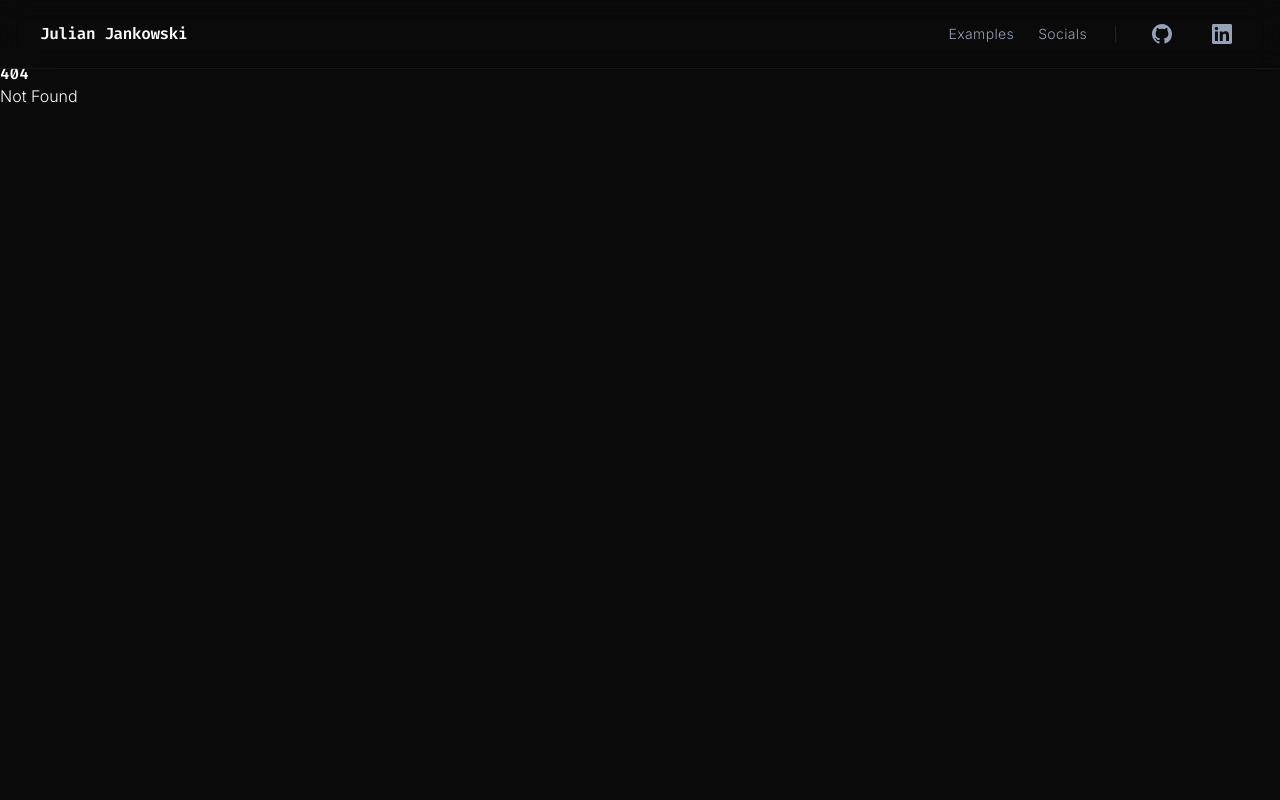
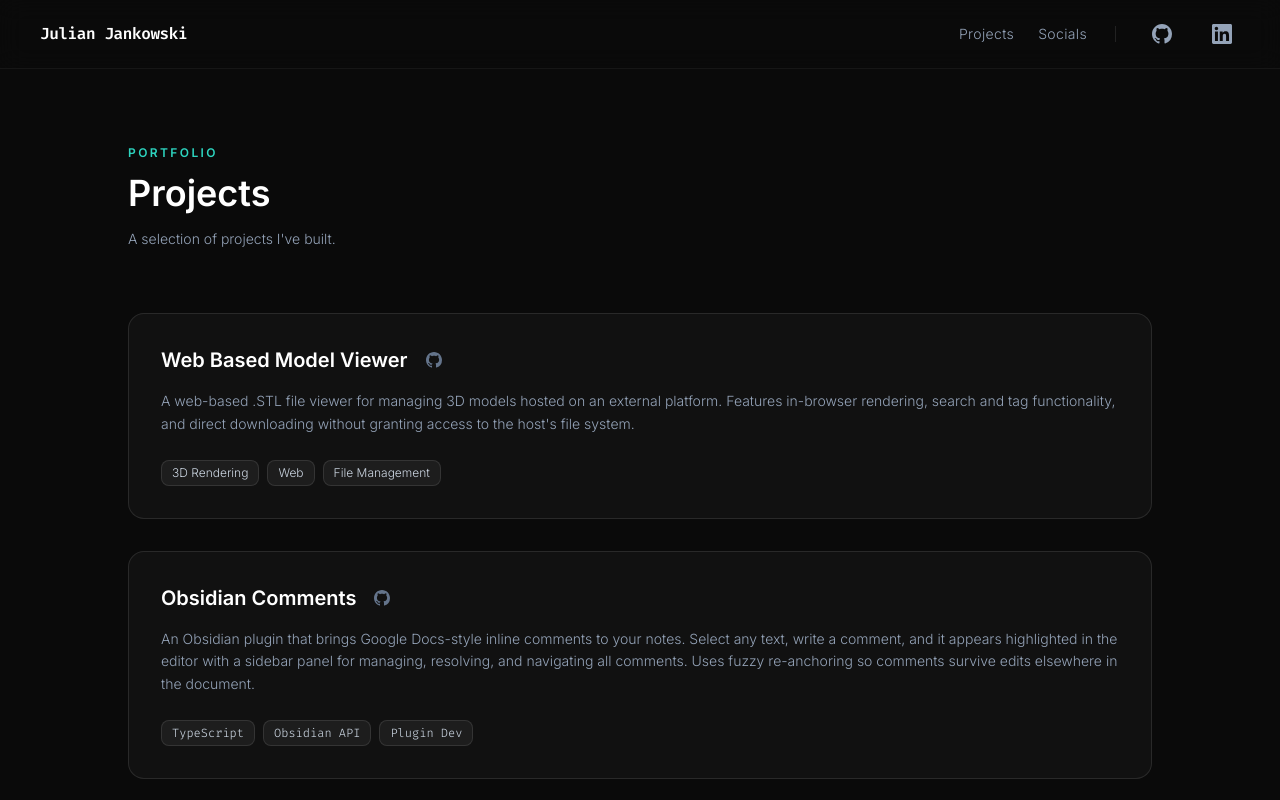
Before and after one commit to JulianJankowski/resume, a SvelteKit app: page /Projects in a window 1280 px wide. Before the commit this address had no page. Shown: the top 800 px of the page. Built offline with nearby package versions, Linux system fonts and the light colour scheme.

Commit message:
Rename links

```diff
--- a/src/routes/+layout.svelte
+++ b/src/routes/+layout.svelte
@@ -23,8 +23,8 @@
 
     <!-- Desktop nav -->
     <div class="hidden lg:flex items-center gap-6">
-        <a href="{base}/Examples" class="text-sm text-slate-400 hover:text-white transition-colors duration-200 tracking-wide">
-            Examples
+        <a href="{base}/Projects" class="text-sm text-slate-400 hover:text-white transition-colors duration-200 tracking-wide">
+            Projects
         </a>
         <a href="{base}/Socials" class="text-sm text-slate-400 hover:text-white transition-colors duration-200 tracking-wide">
             Socials
@@ -59,7 +59,7 @@
     class="small-nav fixed top-[65px] left-0 right-0 z-40 bg-[#0a0a0a]/95 backdrop-blur-md border-b border-white/5 lg:hidden"
     id="smallNav">
     <div class="px-6 py-6 flex flex-col gap-1">
-        <a href="{base}/Examples" class="text-slate-300 hover:text-white transition-colors py-2 text-sm">Examples</a>
+        <a href="{base}/Projects" class="text-slate-300 hover:text-white transition-colors py-2 text-sm">Projects</a>
         <a href="{base}/Socials" class="text-slate-300 hover:text-white transition-colors py-2 text-sm">Socials</a>
         <div class="pt-3 mt-1 border-t border-white/10 flex gap-4">
             <a href="https://www.github.com/JulianJankowski" class="text-slate-400 hover:text-white transition-colors py-2 text-sm">GitHub</a>
--- a/src/routes/Examples/+page.svelte
+++ b/src/routes/Projects/+page.svelte
@@ -3,8 +3,8 @@
 
         <div class="mb-16">
             <p class="text-teal-400 text-xs font-semibold tracking-[0.2em] uppercase mb-3">Portfolio</p>
-            <h2 class="text-3xl sm:text-4xl text-white mb-4">Examples</h2>
-            <p class="text-slate-400 text-sm max-w-md">A selection of projects I've built and shipped.</p>
+            <h2 class="text-3xl sm:text-4xl text-white mb-4">Projects</h2>
+            <p class="text-slate-400 text-sm max-w-md">A selection of projects I've built.</p>
         </div>
 
         <div class="space-y-8">
@@ -31,6 +31,36 @@
                         <div class="flex flex-wrap gap-2">
                             {#each ['3D Rendering', 'Web', 'File Management'] as tag}
                                 <span class="px-2.5 py-1 text-xs bg-white/5 border border-white/10 rounded-lg text-slate-300">{tag}</span>
+                            {/each}
+                        </div>
+                    </div>
+                </div>
+            </div>
+
+            <!-- Project: Obsidian Comments -->
+            <div class="group p-8 rounded-2xl bg-white/[0.03] border border-white/10 hover:border-amber-500/30 transition-all duration-300">
+                <div class="flex flex-col md:flex-row md:items-start gap-6">
+                    <div class="flex-1">
+                        <div class="flex items-center gap-3 mb-4">
+                            <h3 class="text-xl text-white">Obsidian Comments</h3>
+                            <a
+                                href="https://github.com/JulianJankowski/obsidian-comments"
+                                aria-label="GitHub repository"
+                                class="p-1.5 text-slate-500 hover:text-white hover:bg-white/5 rounded-lg transition-all duration-200">
+                                <svg xmlns="http://www.w3.org/2000/svg" class="w-4 h-4" viewBox="0 0 24 24" fill="currentColor">
+                                    <path fill-rule="evenodd" clip-rule="evenodd" d="M12 0C5.37 0 0 5.37 0 12c0 5.31 3.435 9.795 8.205 11.385c.6.105.825-.255.825-.57c0-.285-.015-1.23-.015-2.235c-3.015.555-3.795-.735-4.035-1.41c-.135-.345-.72-1.41-1.23-1.695c-.42-.225-1.02-.78-.015-.795c.945-.015 1.62.87 1.845 1.23c1.08 1.815 2.805 1.305 3.495.99c.105-.78.42-1.305.765-1.605c-2.67-.3-5.46-1.335-5.46-5.925c0-1.305.465-2.385 1.23-3.225c-.12-.3-.54-1.53.12-3.18c0 0 1.005-.315 3.3 1.23c.96-.27 1.98-.405 3-.405s2.04.135 3 .405c2.295-1.56 3.3-1.23 3.3-1.23c.66 1.65.24 2.88.12 3.18c.765.84 1.23 1.905 1.23 3.225c0 4.605-2.805 5.625-5.475 5.925c.435.375.81 1.095.81 2.22c0 1.605-.015 2.895-.015 3.3c0 .315.225.69.825.57A12.02 12.02 0 0 0 24 12c0-6.63-5.37-12-12-12z" />
+                                </svg>
+                            </a>
+                        </div>
+                        <p class="text-slate-400 text-sm leading-relaxed mb-6">
+                            An Obsidian plugin that brings Google Docs-style inline comments to your notes.
+                            Select any text, write a comment, and it appears highlighted in the editor with a
+                            sidebar panel for managing, resolving, and navigating all comments. Uses fuzzy
+                            re-anchoring so comments survive edits elsewhere in the document.
+                        </p>
+                        <div class="flex flex-wrap gap-2">
+                            {#each ['TypeScript', 'Obsidian API', 'Plugin Dev'] as tag}
+                                <span class="px-2.5 py-1 text-xs bg-white/5 border border-white/10 rounded-lg text-slate-300 font-mono">{tag}</span>
                             {/each}
                         </div>
                     </div>
```
